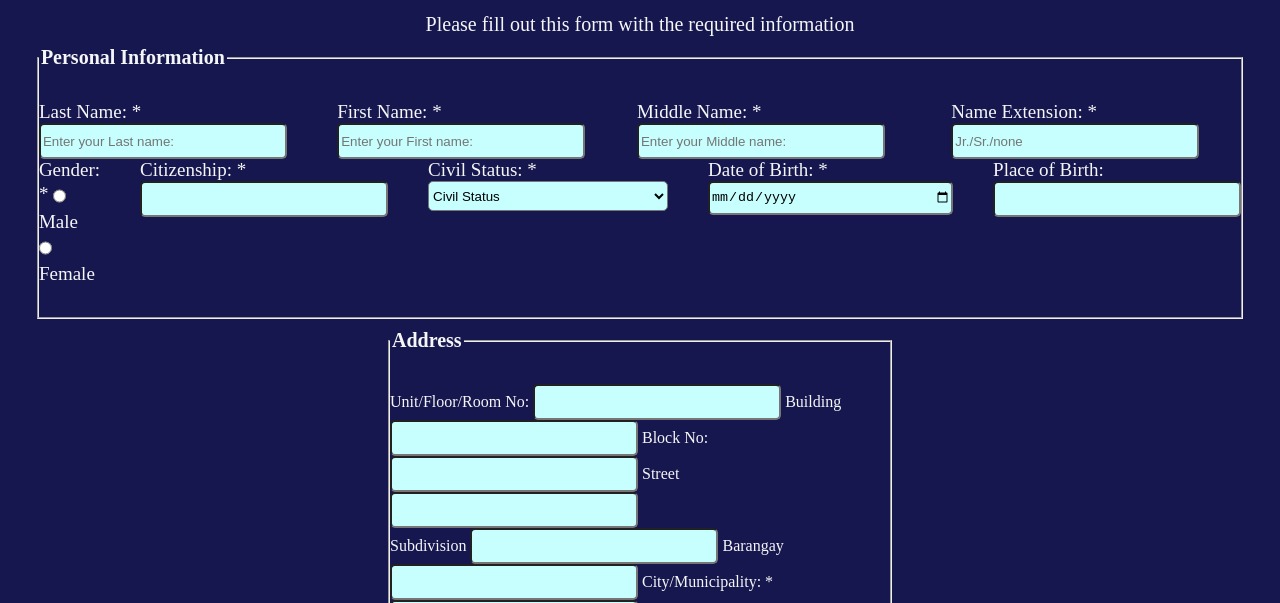
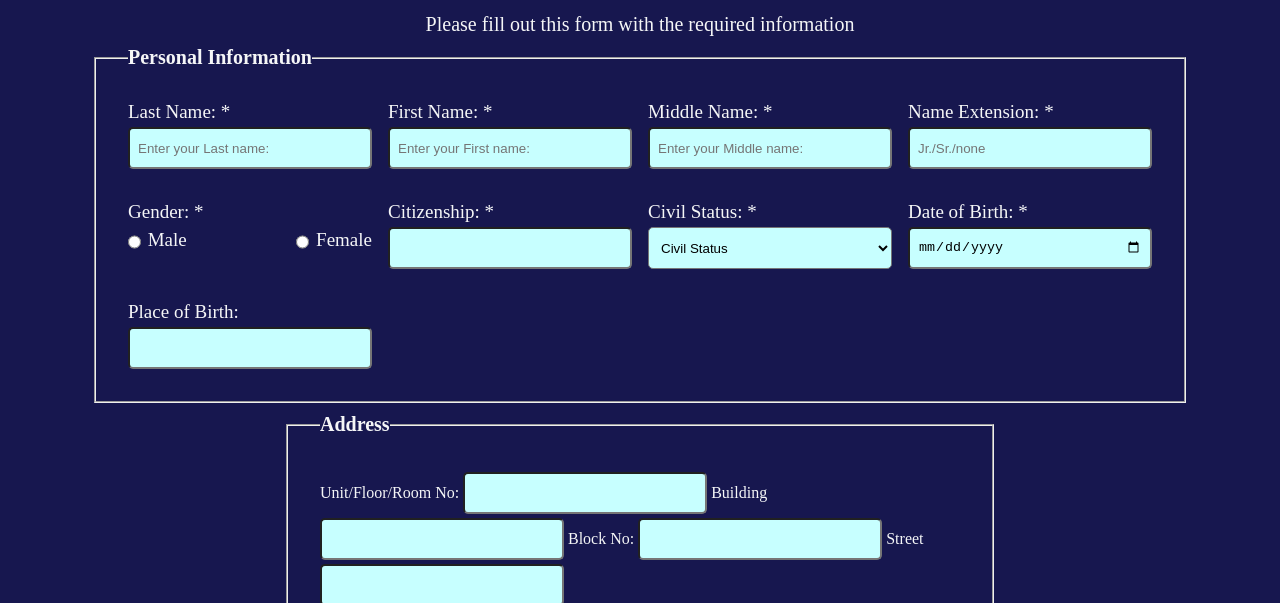
Before and after one commit to Arcianne/mini-projects, a plain HTML site: page job-app-form/jobAppForm.html in a window 1280 px wide. Shown: the part 139-742 px from the top of the page. Drawn offline with Linux system fonts and the light colour scheme.

Commit message:
fix: spaghetti code

```diff
--- a/job-app-form/css/jobAppForm.css
+++ b/job-app-form/css/jobAppForm.css
@@ -1,7 +1,10 @@
+*{
+    margin: 0;
+    padding: 0;
+}
+
 body {
-  width: 100%;
     height: 100vh;
-  margin: 0;
     background-color: #17174F;
     color: #f5f6f7;
 }
@@ -18,32 +21,39 @@ img{
     margin: 1rem 0;
 }
 
-p{
-    margin: 0;
-    display: flex;
-    justify-content: center;
-    font-size: 20px;
-}
-
-h1, h2{
-  margin: 0;
-}
-
-h2{
+.title h2{
     font-size: 18px;
     font-weight: none;
 }
 
+p{
+    margin: 0;
+    text-align: center;
+    font-size: 20px;
+}
+
 form {
     width: 100%;
-  padding-bottom: 2em;
+}
+
+fieldset {
+    padding: 2rem;
+    margin: 10px auto 0px auto;
+    width: 50%;
 }
 
 input, select{
-  width: 15rem;
+    width: 14rem;
     height: 30px;
     background-color: #C7FFFF;
     border-radius: 5px;
+    padding: .25rem .5rem;
+    margin-top: .25rem;
+}
+
+select{
+    height: 42px;
+    width: 15.25rem;
 }
 
 legend{
@@ -52,27 +62,28 @@ legend{
     gap: 10px;
 }
 
-/* label{
-  display: block;
-  margin: 0.5
-} */
-
-.inline {
+.gender input {
     width: unset;
     margin: 0 0.5em 0 0;
     vertical-align: middle;
 }
 
-fieldset {
-  /* border: none; */
-  padding: 2rem 0;
-  margin: 10px auto 0px auto;
-  width: 500px;
+.gender label{
+    display: block;
+    width: 100%;
+}
+
+.gender .radio{
+    margin-top: .25rem;
+    display: flex;
+    justify-content: space-between;
 }
 
 .name{
-  display: flex;
-  gap: 40px;
+    display: grid;
+    row-gap: 2rem;
+    column-gap: 1rem;
+    grid-template-columns: repeat(4, 1fr);
     font-size: 19px;
 }
 
--- a/job-app-form/jobAppForm.html
+++ b/job-app-form/jobAppForm.html
@@ -40,13 +40,18 @@
                         <label>Name Extension: *</label>
                         <input type="text" placeholder="Jr./Sr./none " maxlength="20" required>
                     </div>
+
+                    <div class="gender">
+                        <label>Gender: *</label>
+
+                        <div class="radio">
+                            <div>
+                                <input type="radio" name="gender" required>Male</input>
                             </div>
-
-            <div class="birth">
                             <div>
-                    <label>Gender: *</label>
-                    <input class="inline" type="radio" name="gender" required>Male</input>
-                    <input class="inline" type="radio" name="gender" required>Female</input>
+                                <input type="radio" name="gender" required>Female</input>
+                            </div>
+                        </div>
                     </div>
 
                     <div>
```
Also changed, not shown: index.html (added, +17 -0 lines), 1 other file. Lines whose indentation alone changed are shown as unchanged.
